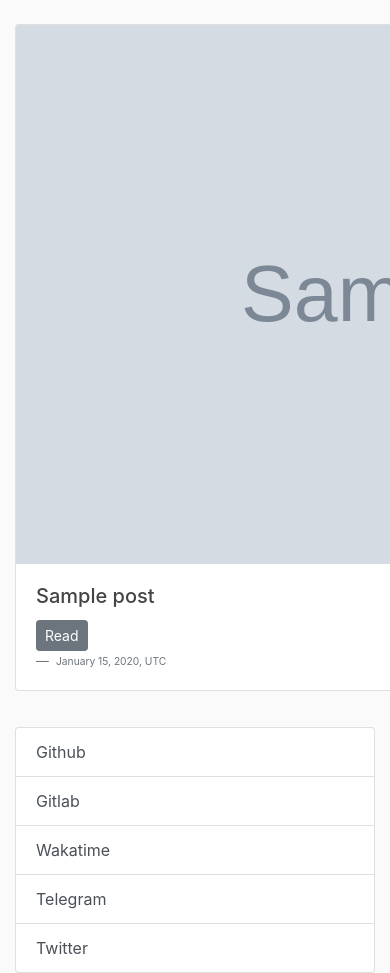
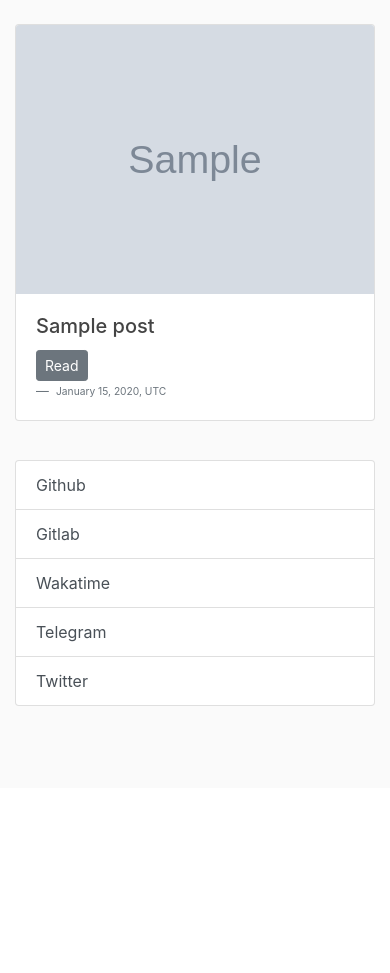
Before and after one commit to Dank-del/django_blog, a Django app: page / in a window 390 px wide; the page is wider, and only the part inside the window is pictured. Shown: the part 56-1029 px from the top of that part. After the commit the page ends 762 px from the top of that part, so only its background shows below. Run offline with Django 4.2, Linux system fonts and the light colour scheme; tables that the repository leaves empty hold one stand-in row (values such as "Sample post"); grey boxes marked "Sample" are stand-in pictures; parts of the project's set-up code (start-up, migrations or seed data) failed here and were passed over; some libraries are stand-ins or nearby versions.

Commit message:
fix mobile view sur
Signed-off-by: Sayan Biswas <sayan@pokurt.me>

```diff
--- a/blog/templates/blog/home.html
+++ b/blog/templates/blog/home.html
@@ -19,8 +19,8 @@
     <p class="article-content">{{ post.content }}</p>
   </div>
 </article>-->
-        <div class="card-columns">
-            <div class="card" style="width: 45rem;">
+        <div class="card-deck">
+            <div class="card">
                 {% if post.image %}
                     <img class="card-img-top" src="{{ post.image.url }}" alt="Card image cap">
                 {% else %}
```
